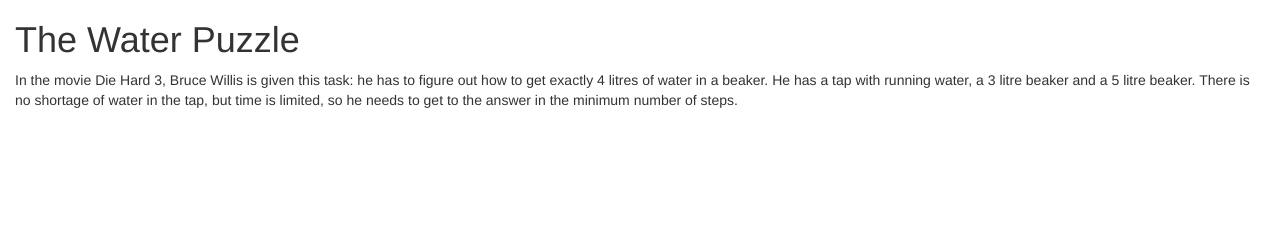
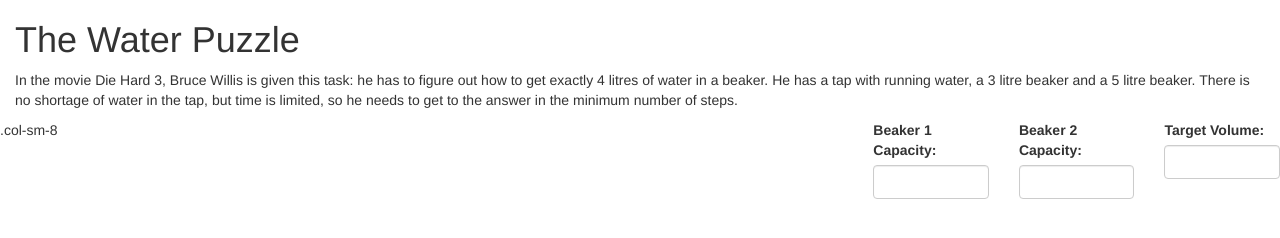
Before and after one commit to dmcd84/Beaker_challenge_js, a website: page views/index.html in a window 1280 px wide. Drawn offline with nearby package versions, Linux system fonts and the light colour scheme.

Commit message:
Add inputs to index page

```diff
--- a/views/index.html
+++ b/views/index.html
@@ -20,9 +20,28 @@
   <div class="container-fluid">
     <h1>The Water Puzzle</h1>
     <p>In the movie Die Hard 3, Bruce Willis is given this task:
-    he has to figure out how to get exactly 4 litres of water in a beaker.
-    He has a tap with running water, a 3 litre beaker and a 5 litre beaker.
-    There is no shortage of water in the tap, but time is limited, so he needs to get to the answer in the minimum number of steps.</p>
+      he has to figure out how to get exactly 4 litres of water in a beaker.
+      He has a tap with running water, a 3 litre beaker and a 5 litre beaker.
+      There is no shortage of water in the tap, but time is limited, so he needs to get to the answer in the minimum number of steps.</p>
+    </div>
+  <div class="row">
+    <div class="col-sm-8">.col-sm-8</div>
+    <div class="col-sm-4">
+      <div class="form-group row">
+    <div class="col-xs-4">
+      <label for="beaker1input">Beaker 1 Capacity:</label>
+      <input class="form-control" id="beaker1input" type="text">
+    </div>
+    <div class="col-xs-4">
+      <label for="beaker2input">Beaker 2 Capacity:</label>
+      <input class="form-control" id="beaker2input" type="text">
+    </div>
+    <div class="col-xs-4">
+      <label for="target-input">Target Volume:</label>
+      <input class="form-control" id="target-input" type="text">
+    </div>
+  </div>
+    </div>
   </div>
 </body>
 
```
Also changed, not shown: README.md.
